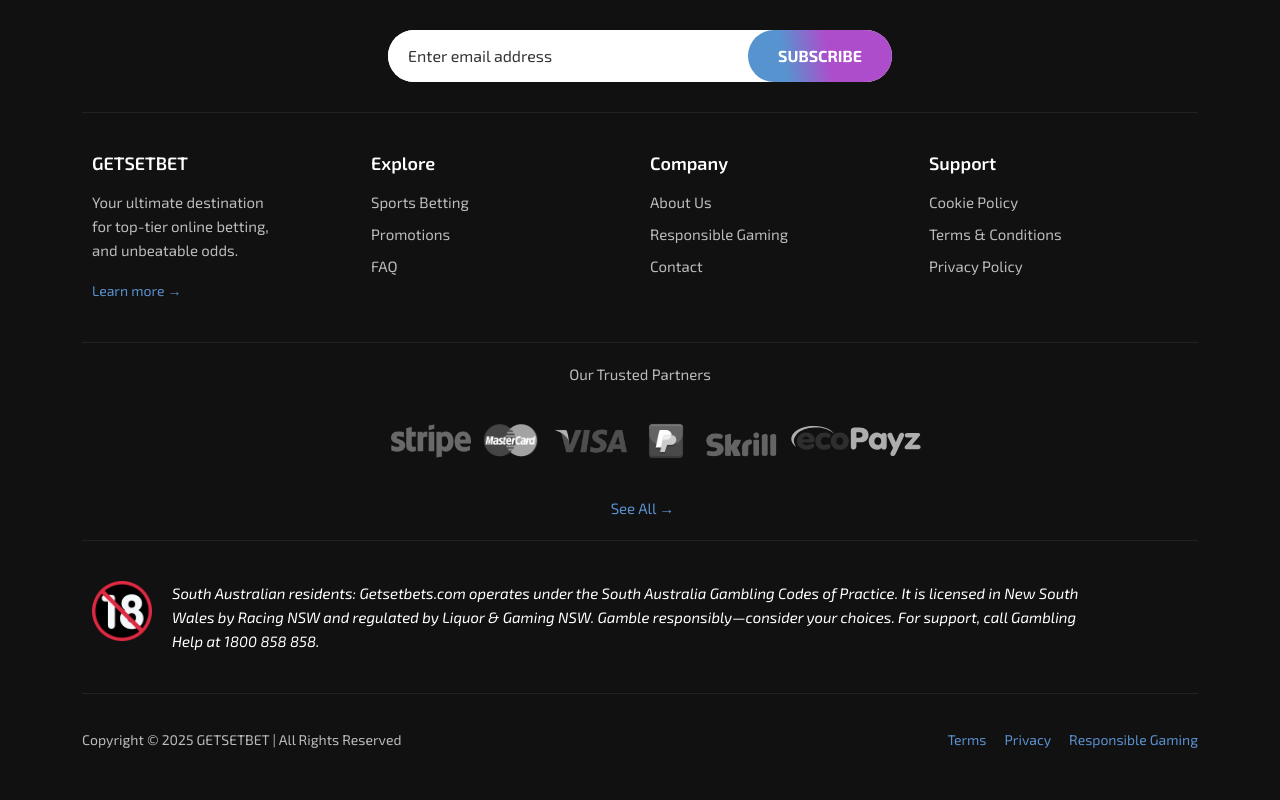
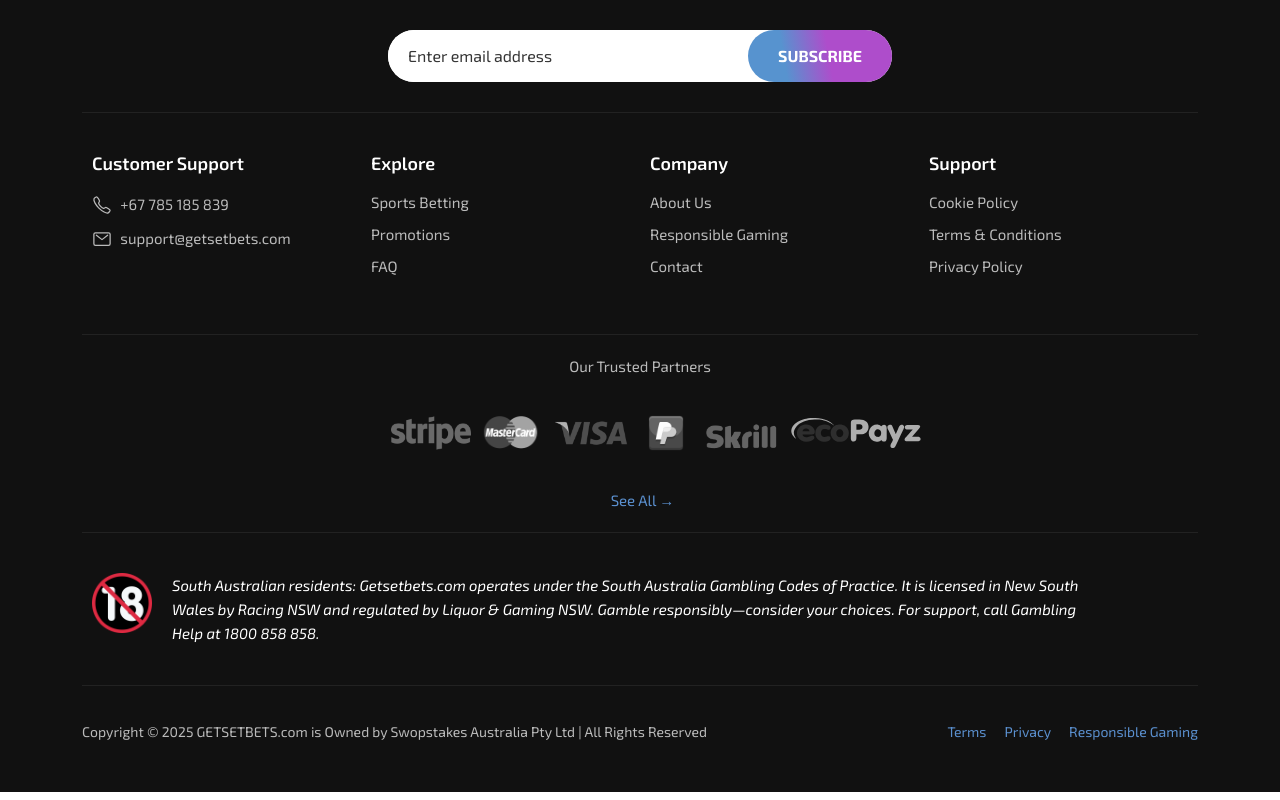
Before and after one commit to jb8579/C-Landing-Page-31, a plain HTML site: page about-us.html in a window 1280 px wide. Shown: the part 1298-2098 px from the top of the page. Drawn offline with nearby package versions, Linux system fonts and the light colour scheme.

Commit message:
footer support updated

```diff
--- a/about-us.html
+++ b/about-us.html
@@ -264,9 +264,15 @@
                 </div>
                 <div class="footer-content">
                     <div class="footer-section">
-                        <h3>GETSETBET</h3>
-                        <p class="f-p-area">Your ultimate destination for top-tier online betting, and unbeatable odds.</p>
-                        <a href="#">Learn more →</a>
+                        <h3>Customer Support</h3>
+                        <ul>
+                            <li>
+                                <a href="tel:+67785185839"><ion-icon name="call-outline"></ion-icon> +67 785 185 839</a>
+                            </li>
+                            <li>
+                                <a href="mailto:support@getsetbets.com"><ion-icon name="mail-outline"></ion-icon> support@getsetbets.com</a>
+                            </li>
+                        </ul>
                     </div>
                     <div class="footer-section">
                         <h3>Explore</h3>
@@ -292,7 +298,7 @@
                                 <a href="responsible-gaming.html">Responsible Gaming</a>
                             </li>
                             <li>
-                                <a href="mailto:support@getsetbet.com">Contact</a>
+                                <a href="mailto:support@getsetbets.com">Contact</a>
                             </li>
                         </ul>
                     </div>
@@ -347,7 +353,7 @@
                     </div>
                 </div>
                 <div class="footer-copy">
-                    <p>Copyright © 2025 GETSETBET | All Rights Reserved</p>
+                    <p>Copyright © 2025  GETSETBETS.com is Owned by Swopstakes Australia Pty Ltd | All Rights Reserved</p>
                     <div class="footer-links">
                         <a href="terms.html">Terms</a>
                         <a href="privacy-policy.html">Privacy</a>
```
Also changed, not shown: cookie.html (+11 -5 lines), css/responsive.css (+1 -1 lines), faq.html (+11 -5 lines), index.html (+11 -5 lines), privacy-policy.html (+11 -5 lines), responsible-gaming.html (+11 -5 lines), sports-btting.html (+11 -5 lines), terms.html (+11 -5 lines), css/style.css.
